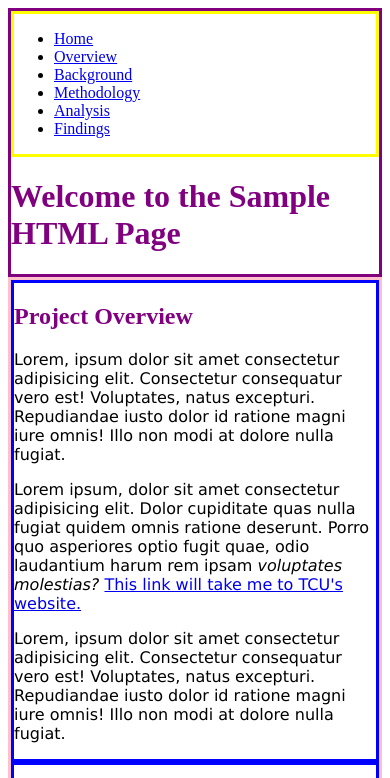
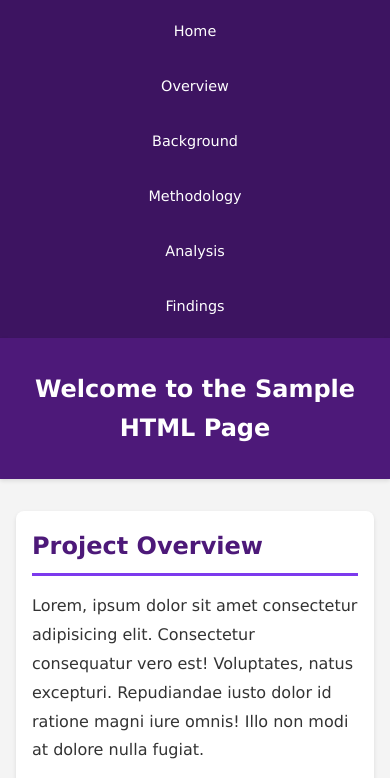
Before and after one commit to sftaglione/20833_Project, a plain HTML site: page index.html in a window 390 px wide. Shown: the top 778 px of the page. Drawn offline with Linux system fonts and the light colour scheme.

Commit message:
Spot 2 Check: Revamp CSS and adjust HTML structure for layout
Major update to style.css with a modernized, responsive layout, improved color variables, and semantic styling for header, nav, main, and footer. In index.html, moved the <nav> outside the <header> for better semantic structure and alignment with new CSS.

```diff
--- a/css/style.css
+++ b/css/style.css
@@ -1,28 +1,190 @@
-h1, h2 {
-    color:purple
-
+/* =========================
+   Basic Reset & Typography
+   ========================= */
+* {
+    margin: 0;
+    padding: 0;
+    box-sizing: border-box;
 }
 
-p {
-    font-family:'Lucida Sans', 'Lucida Sans Regular', 'Lucida Grande', 'Lucida Sans Unicode', Geneva, Verdana, sans-serif;
+body {
+    font-family: 'Lucida Sans', 'Lucida Sans Regular', 'Lucida Grande',
+                 'Lucida Sans Unicode', Geneva, Verdana, sans-serif;
+    line-height: 1.6;
+    color: #333;
+    background-color: #f4f4f4;
 }
 
-header, footer {
-   border-style:solid;
-    border-color:purple;
+
+/* At the top of your CSS, define your colors */
+:root {
+    --primary-color: #4d1979;      /* TCU Purple */
+    --secondary-color: #7c3aed;    /* Light Purple */
+    --accent-color: #ffd700;       /* Gold accent */
+    --text-color: #333;            /* Dark gray for text */
+    --bg-color: #f4f4f4;           /* Light background */
+    --white: #ffffff;
+}
+
+/* Then use them with semantic selectors */
+header {
+    background-color: var(--primary-color);
+    color: var(--white);
+}
+
+main section h2 {
+    color: var(--primary-color);
+    border-bottom: 3px solid var(--secondary-color);
+}
+
+
+/* =========================
+   Header & Navigation
+   ========================= */
+/* Style semantic tags directly - no classes needed! */
+header {
+    background-color: #4d1979;
+    color: white;
+    padding: 1rem 0;
+    text-align: center;
+    box-shadow: 0 2px 4px rgba(0, 0, 0, 0.1);
+}
+
+header h1 {
+    color: white;
+    margin: 1rem 0;
+    font-size: 2rem;
 }
 
 nav {
-   border-style:solid;
-    border-color: yellow
+    background-color: #3d1461;
+    padding: 0.75rem;
+    display: flex;              /* Make nav a flex container */
+    justify-content: center;    /* Center the ul inside nav */
 }
 
-main {
-   border-style:solid;
-    border-color: pink;
+/* Style the navigation list */
+nav ul {
+    list-style: none;           /* Remove bullets */
+    padding: 0;                 /* Remove default padding */
+    margin: 0;                  /* Remove default margin */
+    display: flex;              /* Arrange items horizontally */
+    flex-direction: row;        /* Explicit: horizontal on desktop (this is the default) */
+    justify-content: center;    /* Center the items */
+    gap: 1rem;                  /* Space between items */
+    flex-wrap: wrap;            /* Wrap on small screens */
 }
 
-section {
-   border-style:solid;
-    border-color: blue;
+nav li {
+    list-style: none;           /* Extra insurance - remove bullets from li too */
 }
+
+nav a {
+    color: white;
+    text-decoration: none;
+    padding: 0.5rem 1rem;
+    transition: background-color 0.3s ease;
+    border-radius: 4px;
+}
+
+nav a:hover {
+    background-color: #4d1979;
+}
+
+
+/* =========================
+   Main Content
+   ========================= */
+/* Style main semantic tag directly */
+main {
+    max-width: 900px;          /* Don't get too wide */
+    margin: 2rem auto;         /* Center horizontally */
+    padding: 0 1rem;           /* Space on sides for mobile */
+}
+
+/* All sections inside main get consistent styling */
+main section {
+    background-color: white;
+    padding: 2rem;
+    margin-bottom: 2rem;       /* Space between sections */
+    border-radius: 8px;        /* Rounded corners */
+    box-shadow: 0 2px 4px rgba(0, 0, 0, 0.1);
+}
+
+/* Style h2 headings inside sections */
+main section h2 {
+    color: #4d1979;
+    border-bottom: 3px solid #7c3aed;
+    padding-bottom: 0.5rem;
+    margin-bottom: 1rem;
+}
+
+/* Paragraphs inside sections */
+main section p {
+    margin-bottom: 1rem;
+    line-height: 1.8;
+}
+
+
+/* =========================
+   Classes for Variations
+   ========================= */
+/* Use a class when you need a SPECIAL version of something */
+.highlight-section {
+    background-color: #f0e7f8;
+    padding: 1rem;
+    border-left: 4px solid #7c3aed;
+    border-radius: 4px;
+    margin: 1rem 0;
+}
+
+/* Links that go outside your site can be styled differently */
+a[href^="http"] {
+    color: #4d1979;
+    font-weight: bold;
+}
+
+a[href^="http"]:hover {
+    color: #7c3aed;
+}
+
+/* =========================
+   Footer (semantic tag)
+   ========================= */
+footer {
+    background-color: #333;
+    color: white;
+    text-align: center;
+    padding: 1rem;
+    margin-top: 2rem;
+}
+
+
+/* =========================
+   Responsive Design
+   ========================= */
+@media (max-width: 768px) {
+    header h1 {
+        font-size: 1.5rem;     /* Smaller on mobile */
+    }
+
+    nav {
+        font-size: 0.9rem;
+    }
+
+    /* Stack navigation vertically on mobile */
+    nav ul {
+        flex-direction: column;  /* Change from row to column */
+        align-items: center;     /* Center the stacked items */
+    }
+
+    nav a {
+        display: block;          /* Full width for easier tapping */
+        width: 100%;
+        text-align: center;
+    }
+
+    main section {
+        padding: 1rem;         /* Less padding on mobile */
+    }
+}
--- a/index.html
+++ b/index.html
@@ -10,9 +10,7 @@
 </head>
 <body>
 
-    <header>
-
-<nav>
+    <nav>
 
 <ul>
 
@@ -30,6 +28,8 @@
 
 </ul>
 </nav>
+
+<header>
 
 <h1>Welcome to the Sample HTML Page</h1>
 
```
